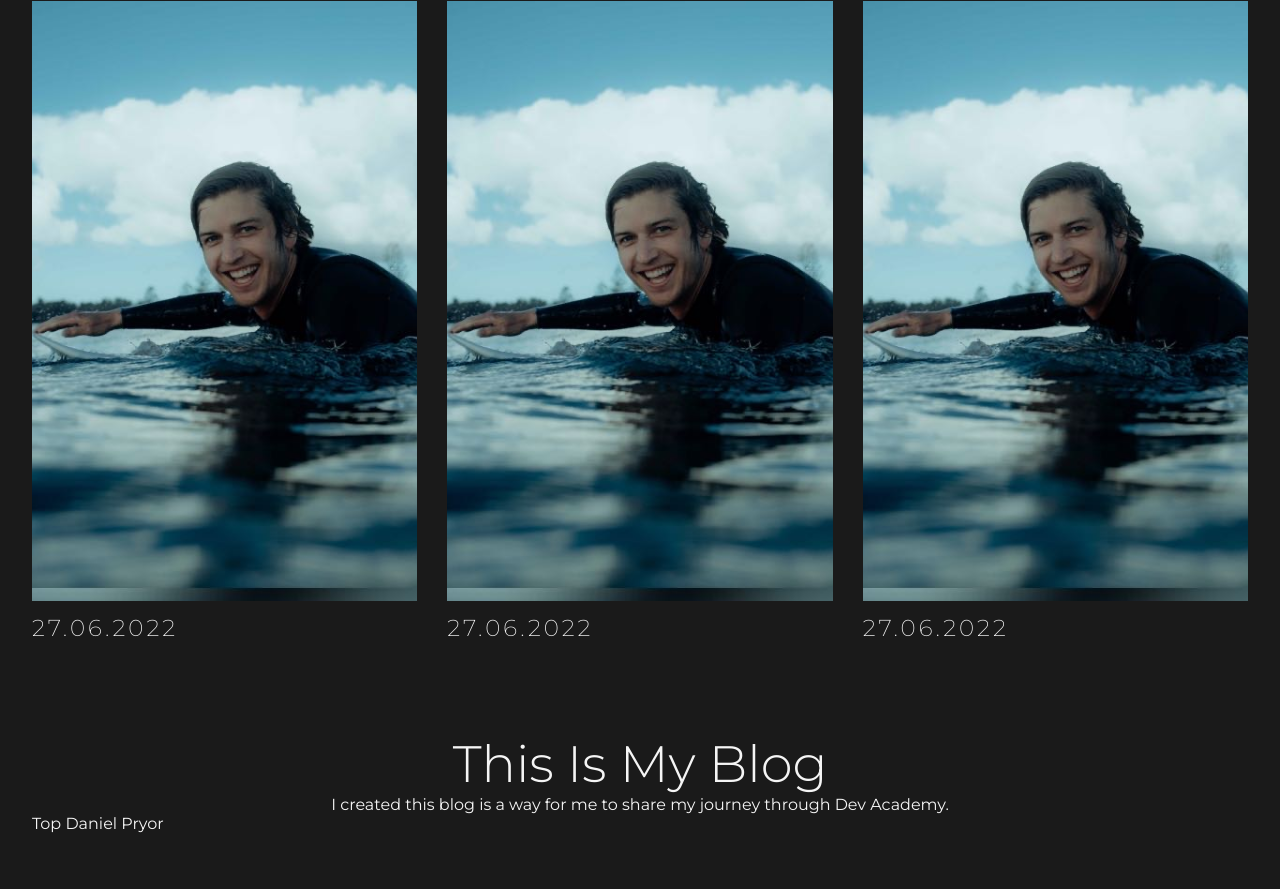
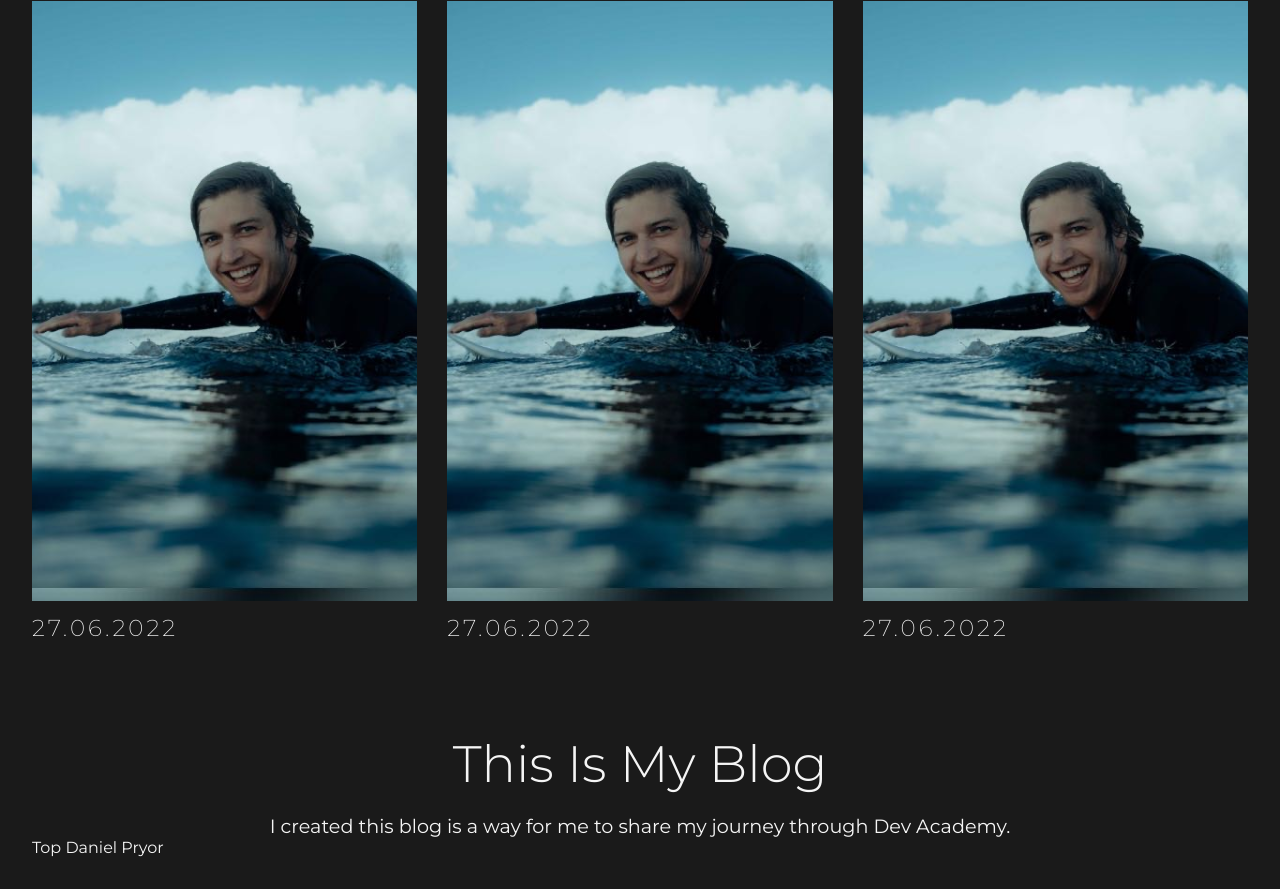
Before and after one commit to daniel-pryor/daniel-pryor.github.io, a plain HTML site: page my-blog/index.html in a window 1280 px wide. Shown: the part 647-1536 px from the top of the page. Before the commit the page ends 1512 px from the top, so only its background shows below. Drawn offline with Linux system fonts and the light colour scheme.

Commit message:
add about-description css

```diff
--- a/my-blog/styles/main.css
+++ b/my-blog/styles/main.css
@@ -106,3 +106,8 @@ body {
   font-weight: 300;
   text-transform: capitalize;
 }
+
+.about-description {
+  margin-top:1.5vw;
+  font-size: 1.5vw;
+}
```
